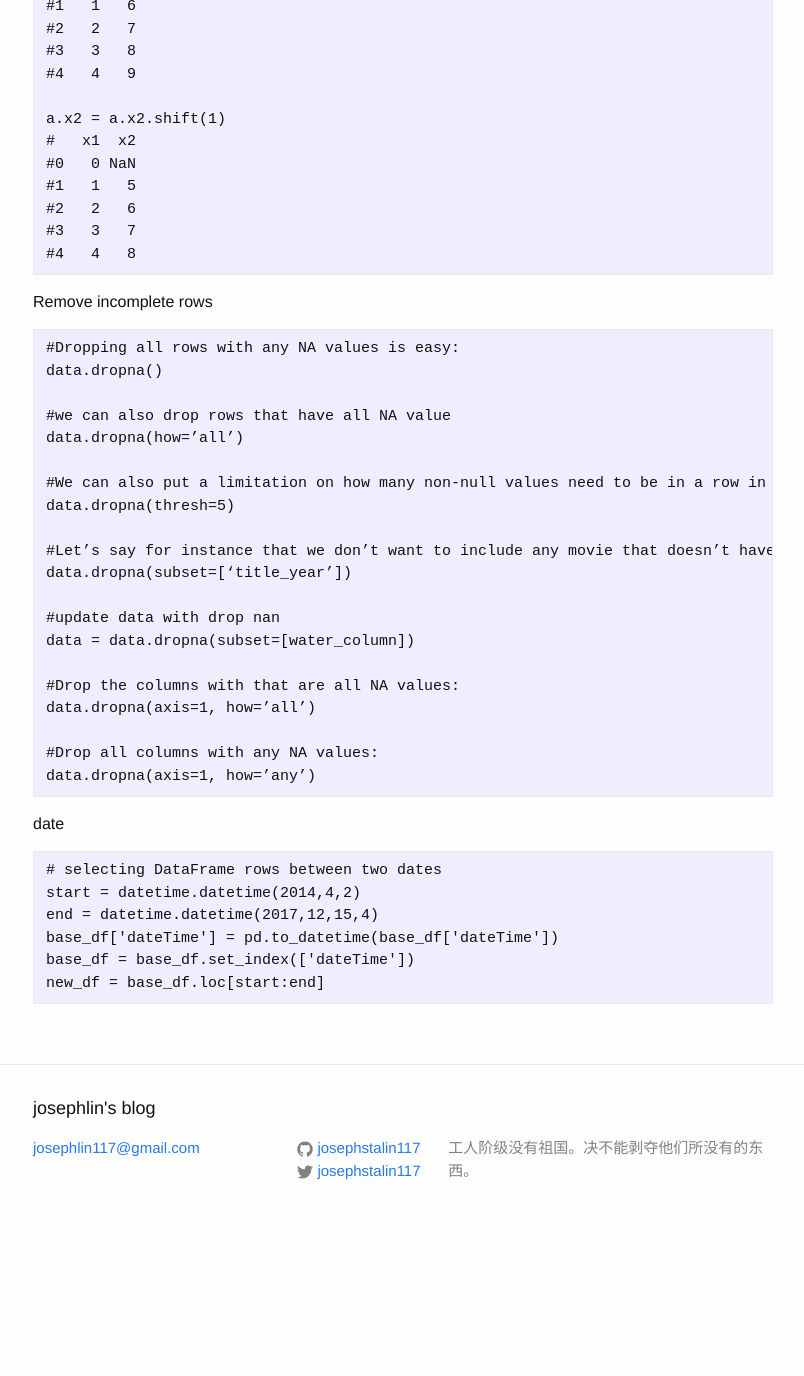
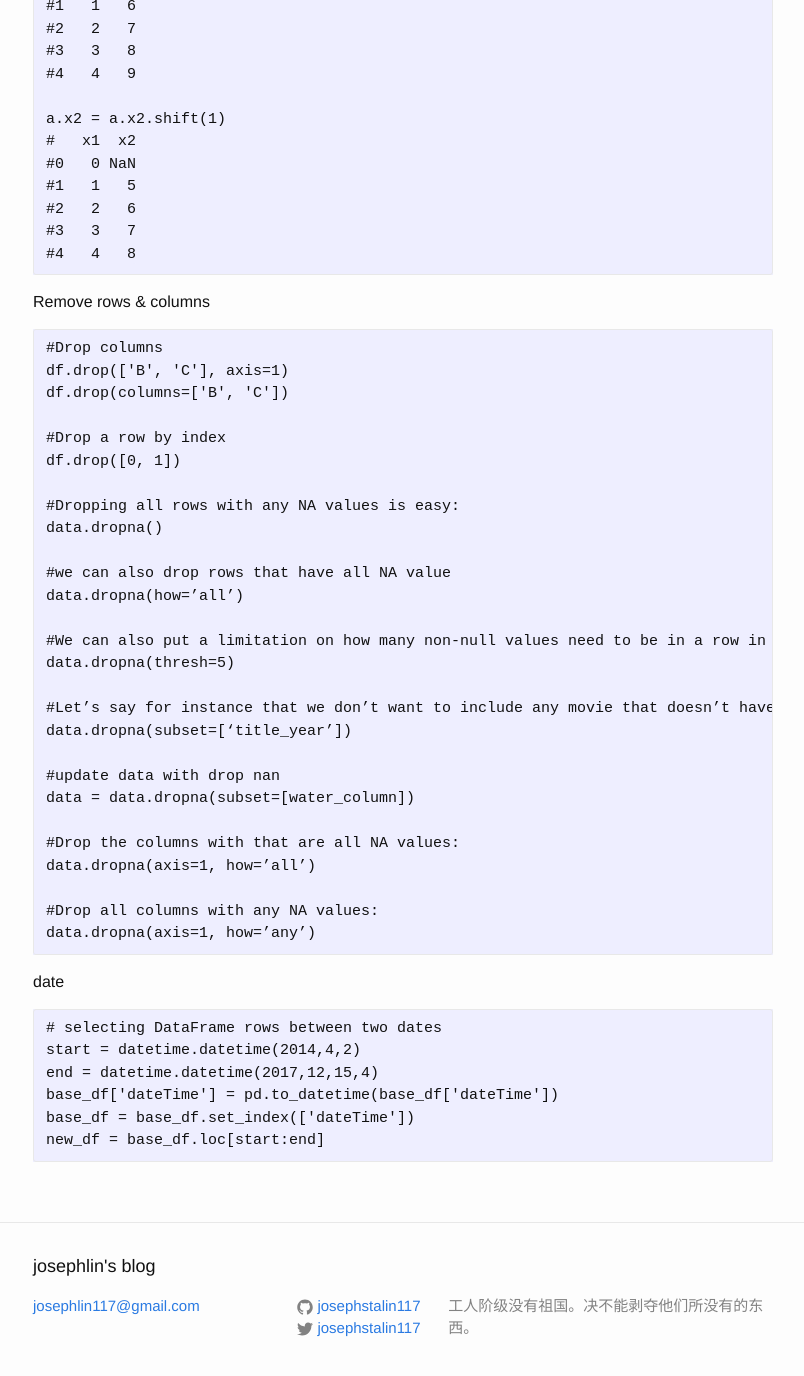
Before and after one commit to josephstalin117/josephstalin117.github.io, a Jekyll site: the page built from _posts/2018-3-13-pandas.markdown, in a window 1280 px wide and 1400 px high, scrolled down 5502 px. Shown: the top 1376 px of the window, without its empty margins (237-1041 px from the left). Built offline with Jekyll 4.4.1, drawn with Linux system fonts in a browser that asks for light colours; before the commit the page ends 6744 px from its top, so only the background shows below that.

Commit message:
add pandas drop columns & rows

````diff
--- a/_posts/2018-3-13-pandas.markdown
+++ b/_posts/2018-3-13-pandas.markdown
@@ -242,8 +242,15 @@ a.x2 = a.x2.shift(1)
 #4   4   8
 ```
 
-Remove incomplete rows
+Remove rows & columns
 ```
+#Drop columns
+df.drop(['B', 'C'], axis=1)
+df.drop(columns=['B', 'C'])
+
+#Drop a row by index
+df.drop([0, 1])
+
 #Dropping all rows with any NA values is easy:
 data.dropna()
 
````
